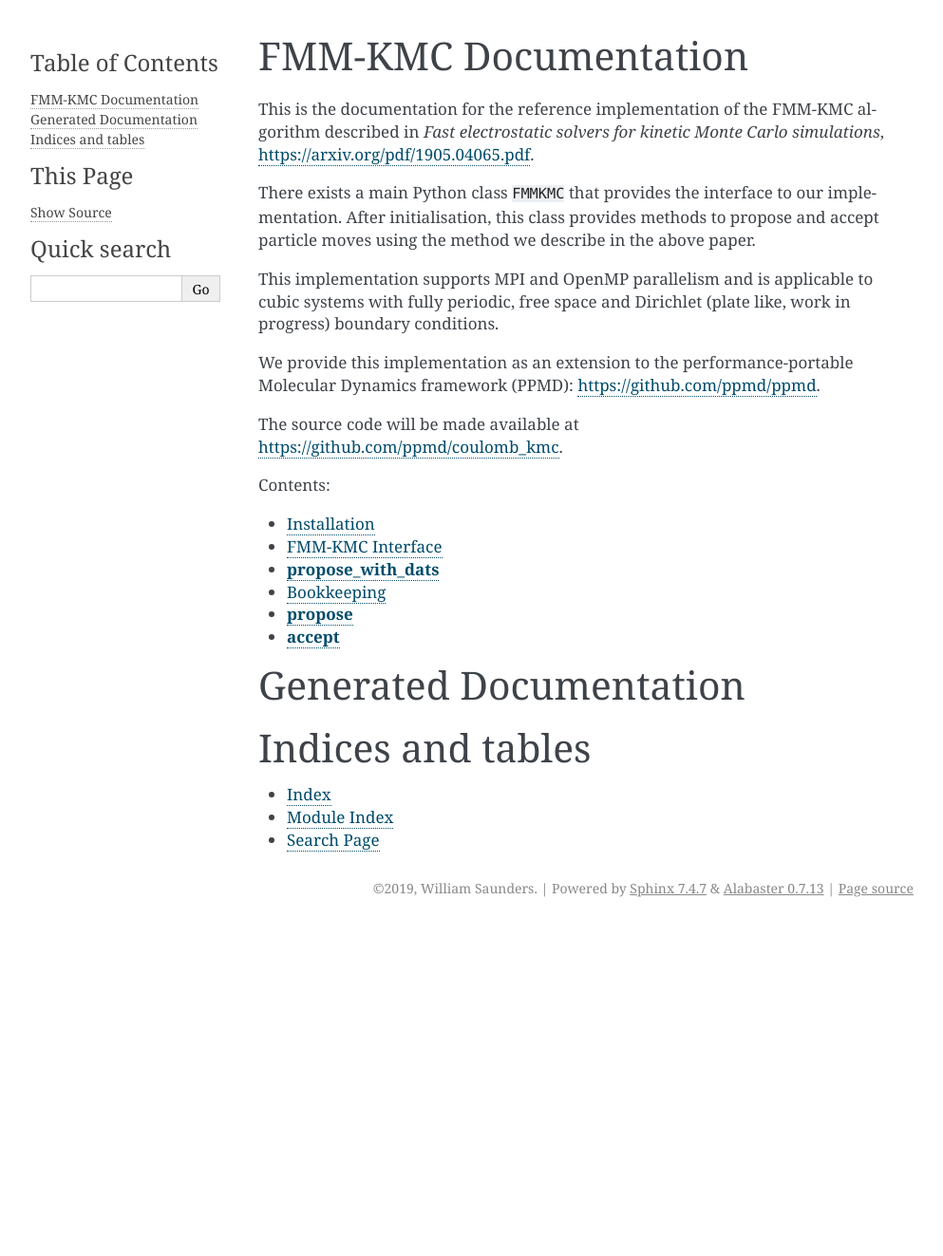
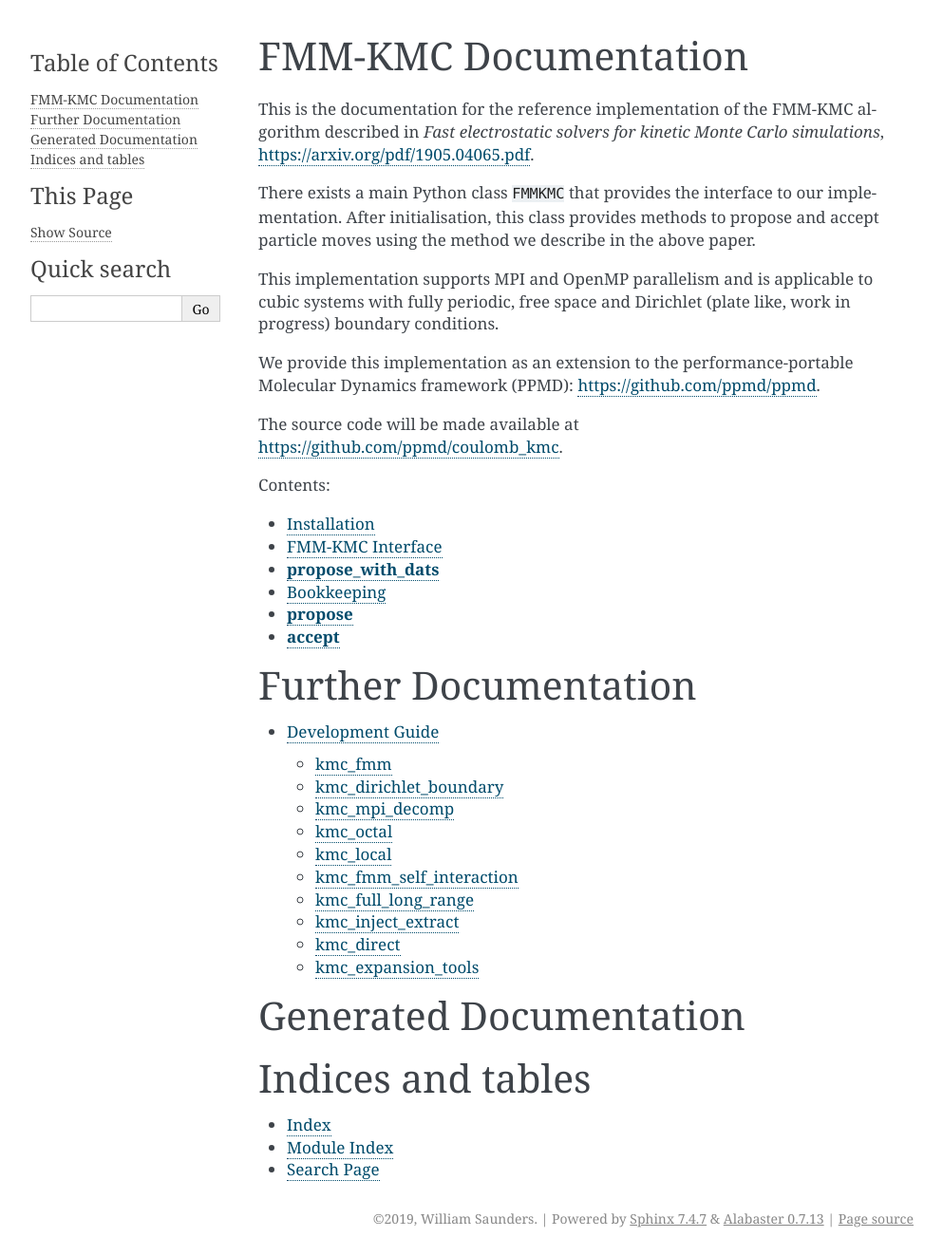
Before and after one commit to ppmd/coulomb_kmc, a Sphinx documentation site: the page built from docs/source/index.rst, in a window 1280 px wide. Shown: the whole page at 95% size, without its empty margins (148-1141 px from the left). Built offline with Sphinx 7.4.7, drawn with Linux system fonts in a browser that asks for light colours; pages that are not in the unit, such as notebooks, are missing from menus; before the commit the page ends 975 px from its top, so only the background shows below that; some of the changed lines change nothing that is shown.

Commit message:
added some developemnt docs

```diff
--- a/docs/source/conf.py
+++ b/docs/source/conf.py
@@ -30,7 +30,7 @@ release = '1'
 # Add any Sphinx extension module names here, as strings. They can be
 # extensions coming with Sphinx (named 'sphinx.ext.*') or your custom
 # ones.
-extensions = ['sphinx.ext.autodoc', 'sphinx.ext.mathjax', 'sphinx.ext.autosectionlabel']
+extensions = ['sphinx.ext.autodoc', 'sphinx.ext.mathjax', 'sphinx.ext.autosectionlabel', 'sphinx.ext.graphviz']
 
 # Add any paths that contain templates here, relative to this directory.
 templates_path = ['_templates']
--- /dev/null
+++ b/docs/source/development_guide.rst
@@ -0,0 +1,105 @@
+Development Guide
+=================
+
+The important dependencies between the Python modules is illustrated in the following graph:
+
+.. graphviz::
+
+   digraph {
+        node [shape=box,style=solid];
+
+        kmc_dirichlet_boundary;
+
+        kmc_fmm -> kmc_local;
+        kmc_fmm -> kmc_full_long_range;
+        kmc_fmm -> kmc_octal;
+        kmc_fmm -> kmc_fmm_self_interaction;
+        kmc_fmm -> kmc_mpi_decomp;
+        kmc_fmm -> kmc_inject_extract;
+
+        kmc_fmm                -> kmc_fmm_common;
+        kmc_local              -> kmc_fmm_common;
+        kmc_full_long_range    -> kmc_fmm_common;
+        kmc_octal              -> kmc_fmm_common;
+        kmc_mpi_decomp         -> kmc_fmm_common;
+
+        kmc_inject_extract -> kmc_direct;
+
+        kmc_fmm                -> kmc_expansion_tools;
+        kmc_direct             -> kmc_expansion_tools;
+        kmc_octal              -> kmc_expansion_tools;
+        kmc_inject_extract     -> kmc_expansion_tools;
+
+   }
+
+
+We now give a brief description of the functionality provided in each module.
+
+kmc_fmm
+-------
+
+Provides the main ``KMCFMM`` class which, by default, defines the ``initialise``, ``propose``, ``propose_with_dats`` and ``accept`` interfaces.
+When ``initialise`` is called a FMM solver from ``PPMD`` is created and called to compute the initial system energy and construct the initial local expansions.
+A instance of ``FMMMPIDecomp`` is created to handle the MPI decomposition of the domain.
+As part of the initialisation process the data structures for direct interactions are initialised using ``kmc_local`` along with data structures for indirect interactions using ``kmc_octal``.
+Long range interactions are initialised using ``kmc_full_long_range`` and the self interactions are initialised using the ``kmc_self_interaction`` module.
+
+
+Periodic boundary conditions are enacted by splitting the domain into two sets of periodic images.
+The first is the inner set which is formed from the primary image and its nearest neighbours.
+In the inner set energy differences from proposed moves are computed by considering the change in potential field of a move.
+i.e. the difference is calculated in both the indirect and direct parts, as opposed to computing the new energy of the new configuration and subtracting the old energy.
+In the second "far-field" set of periodic images, the new energy is computed in full for each proposed move.
+This splitting approach is why the FMM solver from ``PPMD`` is used in "27" mode even for the fully periodic case.
+
+kmc_dirichlet_boundary
+----------------------
+
+This is a helper module contains the class ``MirrorChargeSystem`` that aids the construction of systems where each input charge is mirrored in the z-direction such that the potential field is zeroed on the z boundaries.
+
+kmc_mpi_decomp
+--------------
+
+The ``FMMMPIDecomp`` class performs a domain decomposition of the domain over the MPI ranks. This decomposition step determines which local expansions are required by each rank by taking into account the maximum move size. This class also provides the ``setup_propose`` method which translates passed proposed moves, in either the ``propose`` or ``propose_with_dats`` format, into an internal format that can be passed to the modules that handle the indirect, direct, long-range and self interaction components.
+
+kmc_octal
+---------
+
+The class ``LocalCellExpansions`` handles the interactions through local expansions for the primary image and its nearest 26 neighbours. At initialisation the required expansions are copied from the owning rank in the FMM solver using MPI RMA operations.
+Proposed moves are passed using the format specified in ``kmc_mpi_decomp``.
+
+
+kmc_local
+---------
+
+The class ``LocalParticleData`` computes direct interactions between charges. At initialisation particle positions and charges are copied into local data structures. Proposed moves are passed in the standard format specified in ``kmc_mpi_decomp``.
+
+kmc_fmm_self_interaction
+------------------------
+
+When moves are proposed the new energy contains a self interaction contribution that should be subtracted. This module computes the self interactions between the new position and the old images in the primary image and its nearest neighbours. There are no spurious contributions from further away periodic images as these images are handled "in full" by the ``kmc_full_long_range`` module.
+
+kmc_full_long_range
+-------------------
+
+Computes the far-field contribution for proposed moves (and initialisation). The main class ``FullLongRangeEnergy`` maintains the level zero multipole expansion for the original charge locations in the domain. When a move is proposed the current contribution for the moving charge is subtracted and the new contribution is added. The long range multipole to local operator is applied to give the local expansion for the far-field contribution.
+
+The class also maintains the vector of coefficients that when used in a dot product with the far-field local expansion give the far-field energy contribution. As with the multipole expansion, the current contribution of the moving charge is subtracted from this vector and the new contribution added. The new set of coefficients is then used to compute the proposed far-field contribution.
+
+kmc_inject_extract
+------------------
+
+Contains a parent class that when inherited adds the ``propose_inject``, ``inject``, ``propose_extract`` and ``extract`` methods to the ``KMCFMM`` class. When extractions/injections are proposed this class uses functionality in ``kmc_direct`` to compute the self energy of the involved group of charges. In general, this self energy is non-zero when the group of charges involved contains more than one charge. As we only allow injections and extractions in mirror mode there is always a self energy term.
+
+This module also contains the ``DiscoverInjectExtract`` class which, at each iteration,  finds empty inject sites and charges that exist on extract sites. Critically, these methods assume that the number of inject and extract sites is small in comparison to the number of charges in the simulation.
+
+kmc_direct
+----------
+
+Contains electrostatic solvers for systems containing small numbers of charges. i.e. small enough that direct methods are the most efficient to compute the electrostatic energy of the system. Along with testing, these methods are used to compute the self energy of groups of charges in inject and extract scenarios.
+
+
+kmc_expansion_tools
+-------------------
+
+Contains methods to generate code that computes and evaluates local and multipole expansions. This functionality should (and is) be merged into ``PPMD``.
--- a/docs/source/index.rst
+++ b/docs/source/index.rst
@@ -25,6 +25,11 @@ The source code will be made available at https://github.com/ppmd/coulomb_kmc.
    example_simple
    example_accept
 
+Further Documentation
+=====================
+
+.. toctree::
+    development_guide
 
 Generated Documentation
 =======================
```
